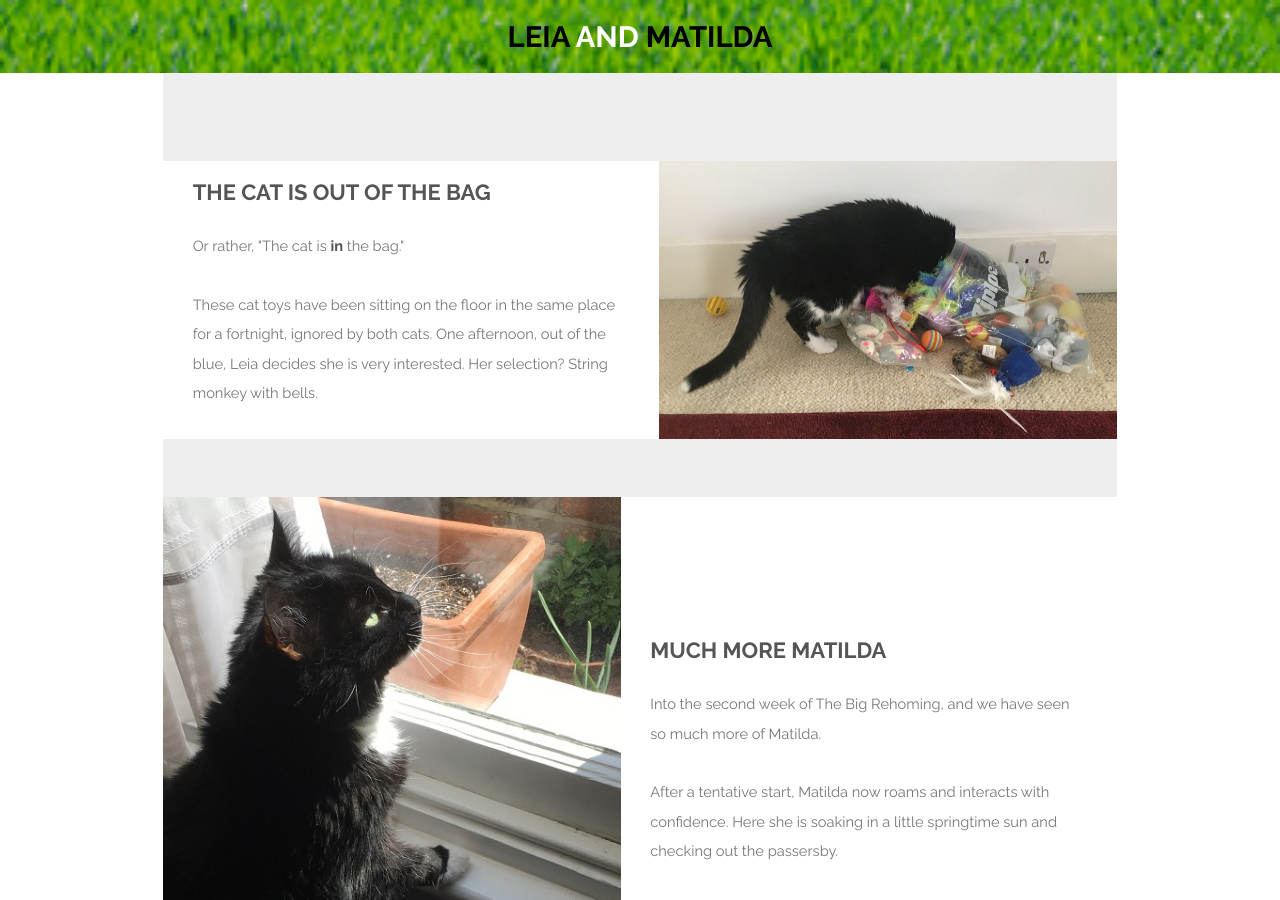
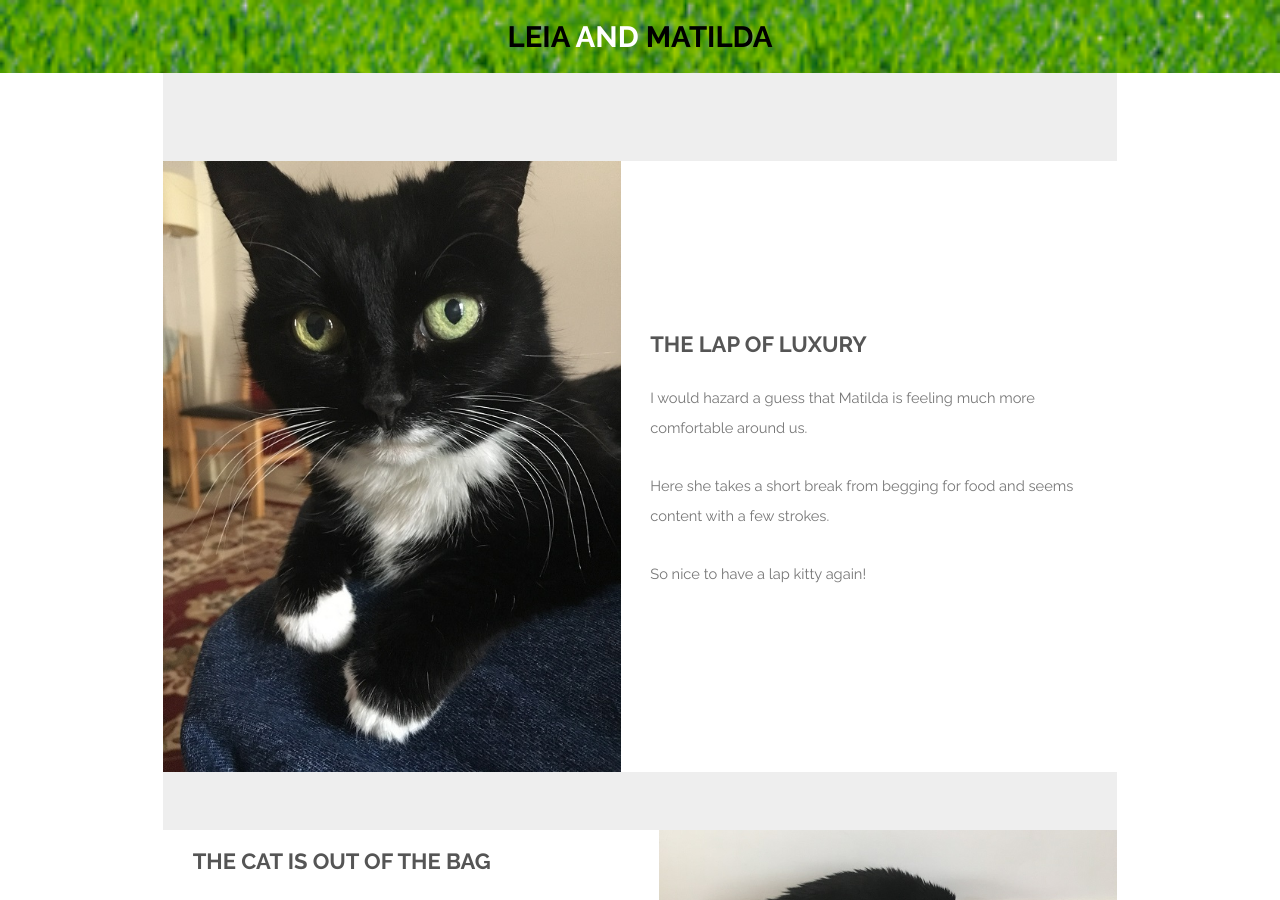
Before and after one commit to jaypalexa/leia-and-matilda, a Jekyll site: the page built from index.md, in a window 1280 px wide and 900 px high. Built offline with Jekyll 4.4.1, drawn with Linux system fonts in a browser that asks for light colours.

Commit message:
"The Lap Of Luxury" post.

```diff
--- a/index.md
+++ b/index.md
@@ -6,6 +6,15 @@ description: A photo essay by Leia and Matilda
 ---
 <section id="one" class="wrapper style1">
   <div class="inner">
+    <article class="feature left">
+      <span class="image"><a href="{{ site.url }}{{ site.baseurl }}/assets/images/20170421_1433_matilda.jpg"><img src="{{ site.url }}{{ site.baseurl }}/assets/images/20170421_1433_matilda.jpg" /></a></span>
+      <div class="content">
+        <h2>The Lap Of Luxury</h2>
+        <p>I would hazard a guess that Matilda is feeling much more comfortable around us.</p>
+		<p>Here she takes a short break from begging for food and seems content with a few strokes.</p>
+		<p>So nice to have a lap kitty again!</p>
+      </div>
+    </article>
     <article class="feature right">
       <span class="image"><a href="{{ site.url }}{{ site.baseurl }}/assets/images/20170421_1313_leia.jpg"><img src="{{ site.url }}{{ site.baseurl }}/assets/images/20170421_1313_leia.jpg" /></a></span>
       <div class="content">
```
